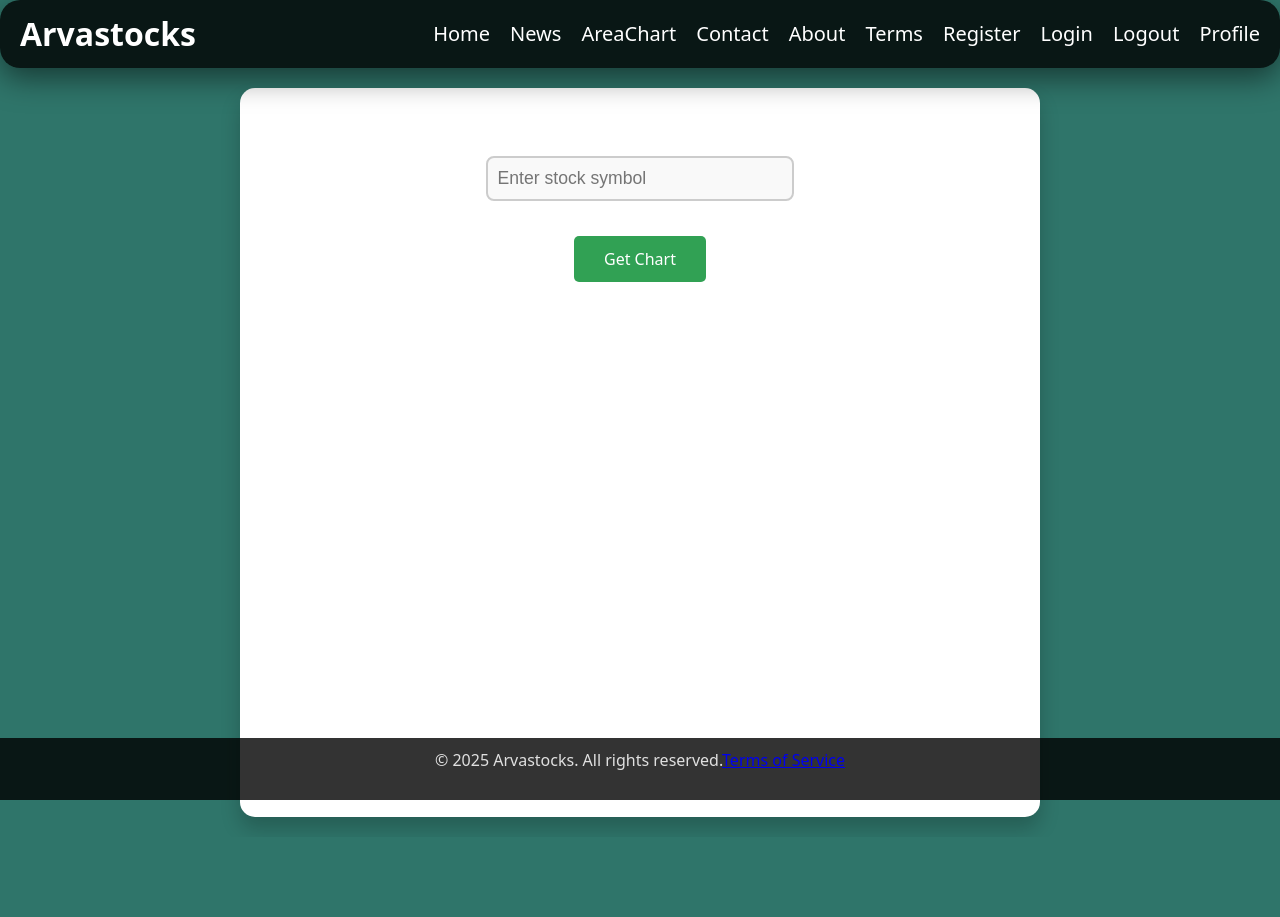
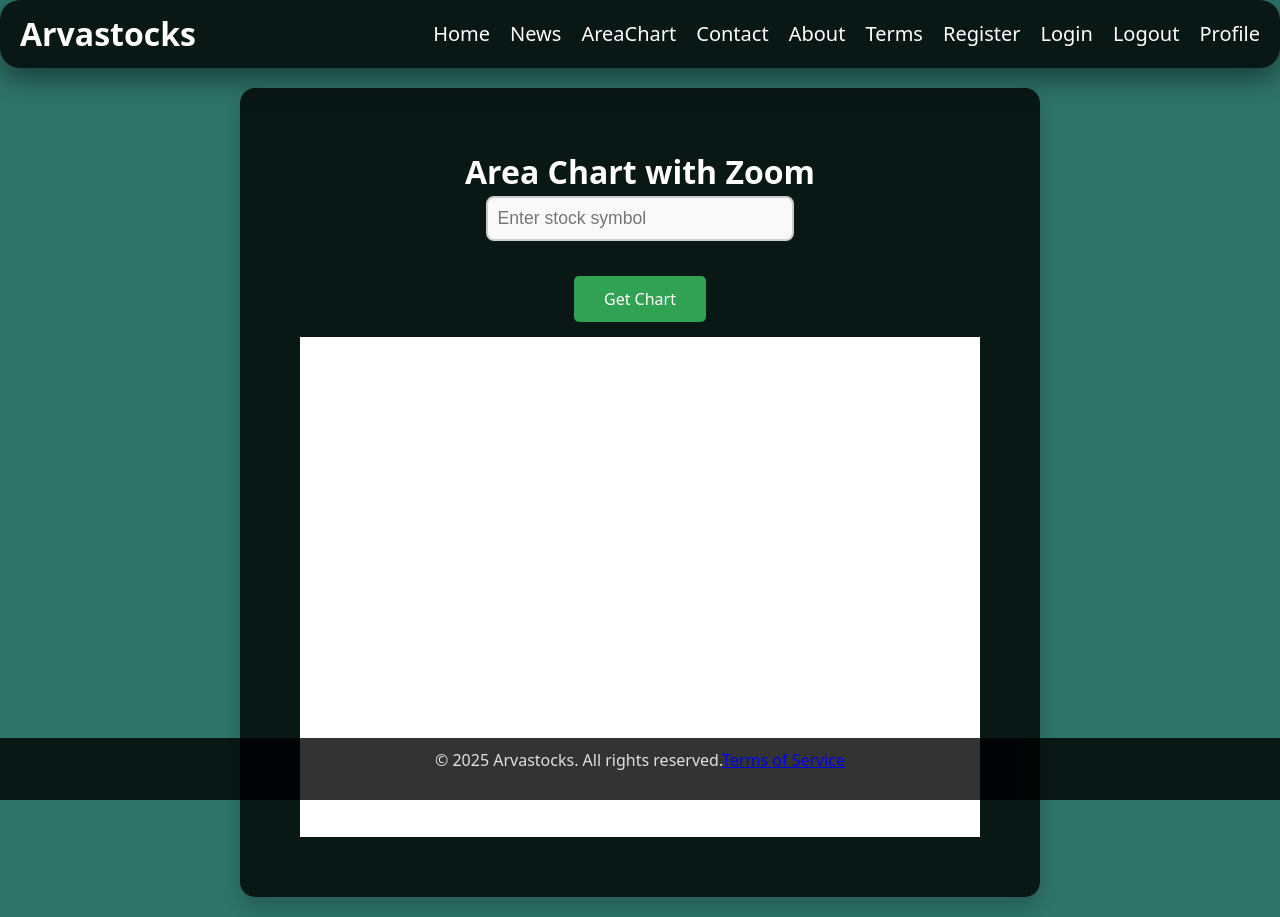
Before and after one commit to balazsarva-dev/Arvastocks, a React (Vite) app in the folder frontend/: page /areachart in a window 1280 px wide. Before the commit the page ends 837 px from the top, so only its background shows below. Built offline with nearby package versions, Linux system fonts and the light colour scheme; what chartjs-plugin-zoom would draw is missing.

Commit message:
Background color deleted

```diff
--- a/frontend/src/components/stocks/AreaChart.jsx
+++ b/frontend/src/components/stocks/AreaChart.jsx
@@ -124,7 +124,7 @@ const AreaChart = () => {
   };
 
   return (
-    <div className="candlestick-container" style={{ backgroundColor: 'white', padding: '20px' }}>
+    <div className="candlestick-container">
       <h1>Area Chart with Zoom</h1>
       <div className="form-input">
         <input
```
